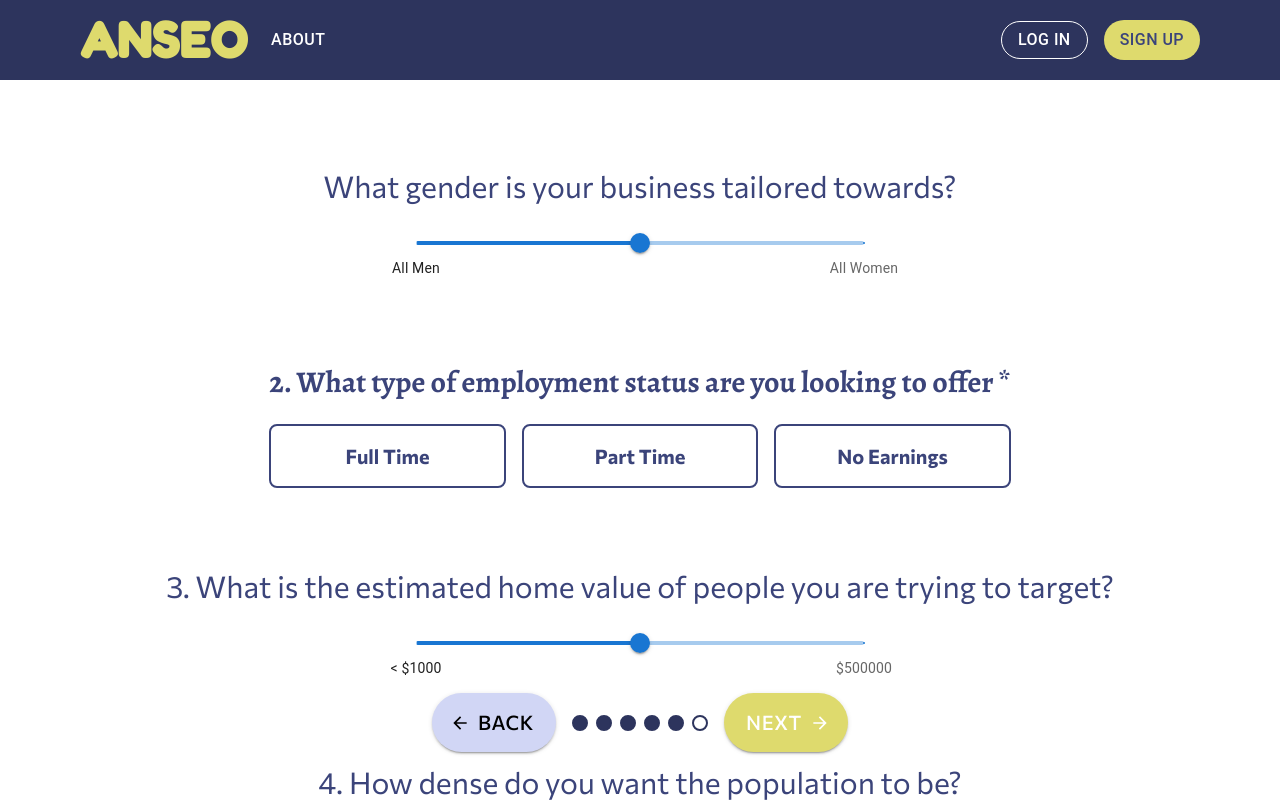
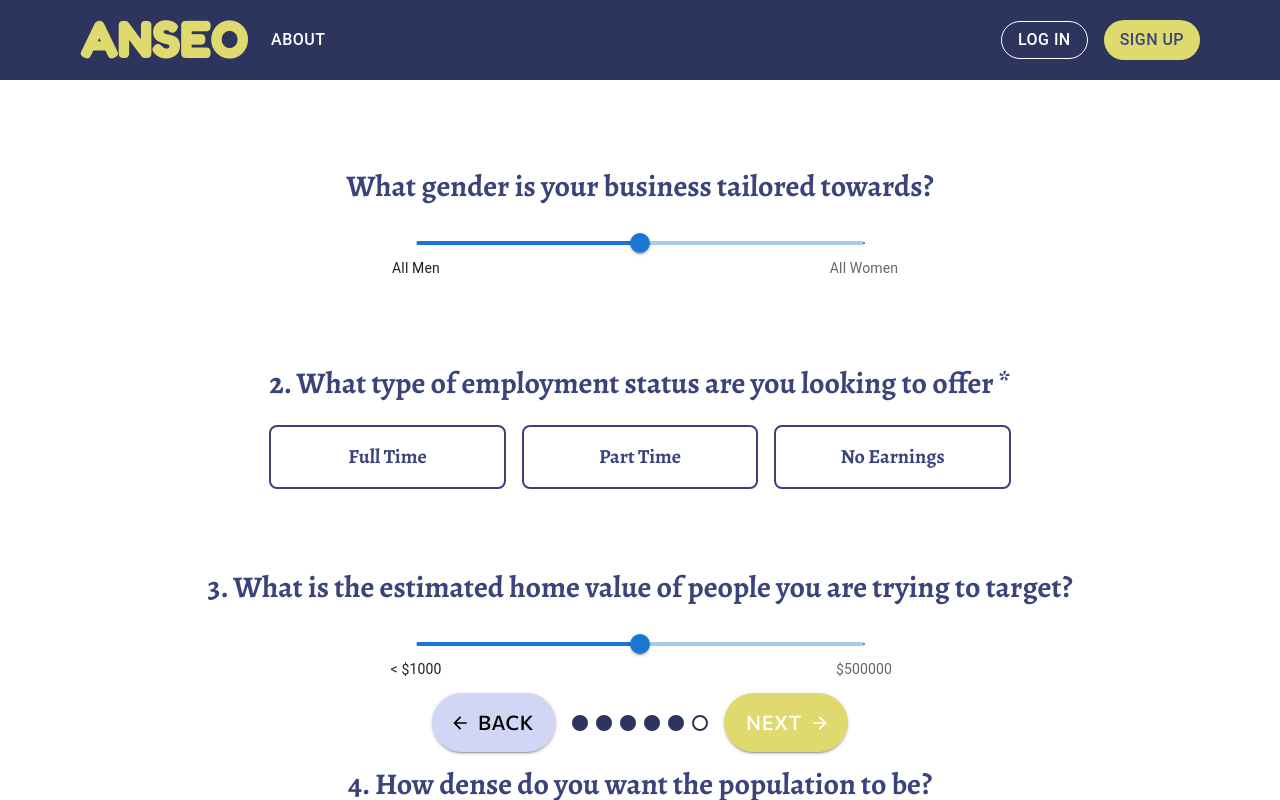
Before and after one commit to 0venBurn/Anseo, a React (Vite) app in the folder React-Frontend/: page /extra in a window 1280 px wide. Built offline with nearby package versions, Linux system fonts and the light colour scheme; no server answers.

Commit message:
fixed fonts

```diff
--- a/React-Frontend/src/BoroughPage.tsx
+++ b/React-Frontend/src/BoroughPage.tsx
@@ -18,7 +18,7 @@ const BoroughPage: React.FC = () => {
   const [selectedBoroughs, setSelectedBoroughs] = useState<string[]>([]);
 
   // State for selected area type
-  const [areaType, setAreaType] = useState<string | null>(null);
+  const [areaType, setAreaType] = useState<string>("");
 
   // State for error message
   const [error, setError] = useState<string | null>(null);
@@ -69,14 +69,11 @@ const BoroughPage: React.FC = () => {
 
   // Handler for previous button click
   const handlePrev = () => {
-    if (selectedBoroughs.length > 0 && areaType) {
-      // Save answers to the questionnaire context
-      answerQuestion("selectedBoroughs", selectedBoroughs);
-      answerQuestion("areaType", areaType);
-      console.log(data);
-      // Navigate to the previous page
-      navigate("/extra");
-    }
+    // Save answers to the questionnaire context
+    answerQuestion("selectedBoroughs", selectedBoroughs);
+    answerQuestion("areaType", areaType);
+    // Navigate to the previous page
+    navigate("/extra");
   };
 
   return (
--- a/React-Frontend/src/components/Questionnaire/QuestionLabel.tsx
+++ b/React-Frontend/src/components/Questionnaire/QuestionLabel.tsx
@@ -1,14 +1,11 @@
 import React from "react";
 
 interface QuestionLabelProps {
-    label: string;
+  label: string;
 }
 
 const QuestionLabel: React.FC<QuestionLabelProps> = ({ label }) => {
-    return (
-    <h1 className="text-3xl mb-6 font-commissioner">
-        {label}
-      </h1>)
-}
+  return <h1 className="text-3xl mb-6 font-alegreya">{label}</h1>;
+};
 
 export default QuestionLabel;
--- a/React-Frontend/src/layouts/QuestionnaireLayout.tsx
+++ b/React-Frontend/src/layouts/QuestionnaireLayout.tsx
@@ -4,11 +4,14 @@ type QuestionnaireLayoutProps = {
   children?: React.ReactNode;
 };
 
-const QuestionnaireLayout: React.FC<QuestionnaireLayoutProps> = ({ children }) => {
-
+const QuestionnaireLayout: React.FC<QuestionnaireLayoutProps> = ({
+  children,
+}) => {
   return (
-        <div className="flex flex-col items-center justify-between text-primary-text-dark font-commissioner bg-gray-100 min-h-screen
-        content-container">
+    <div
+      className="flex flex-col items-center justify-between text-primary-text-dark font-alegreya font-bold bg-gray-100 min-h-screen
+        content-container"
+    >
       <motion.div
         initial={{ opacity: 0, x: -100 }}
         animate={{ opacity: 1, x: 0 }}
@@ -19,7 +22,7 @@ const QuestionnaireLayout: React.FC<QuestionnaireLayoutProps> = ({ children }) =
         {children}
       </motion.div>
     </div>
-)
+  );
 };
 
 export default QuestionnaireLayout;
```
Also changed, not shown: React-Frontend/src/components/Map.tsx (+5 -5 lines). Lines whose indentation alone changed are shown as unchanged.
